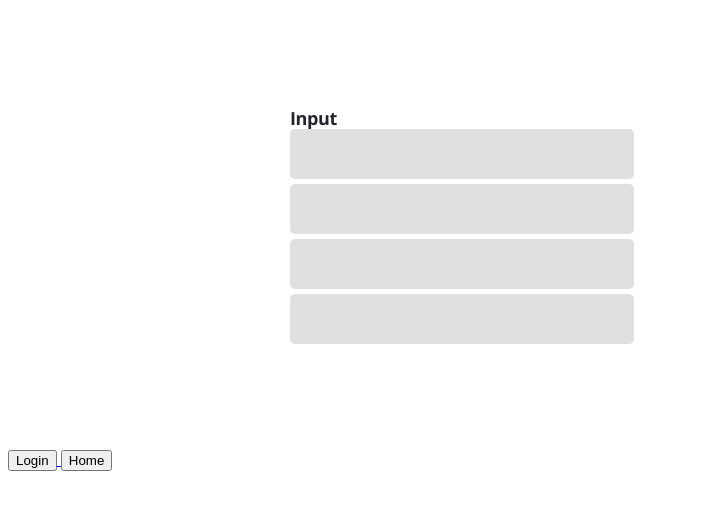
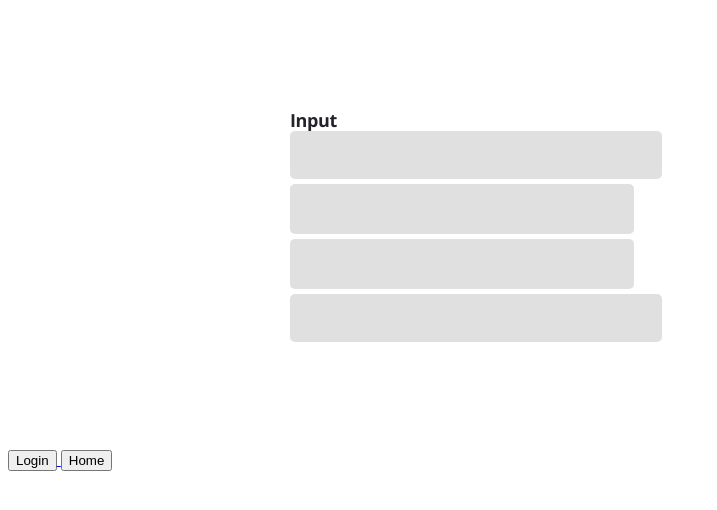
Before and after one commit to MarjadeSordi/mentoria_reactjs, a React (Create React App) app in the folder mentoria-web-app/: page /cadastro in a window 1280 px wide. Shown: the top 510 px of the page, without its empty margins (0-717 px from the left). Built offline with nearby package versions, Linux system fonts and the light colour scheme.

Commit message:
Adding padding and border to input

```diff
--- a/mentoria-web-app/src/style.js
+++ b/mentoria-web-app/src/style.js
@@ -210,6 +210,8 @@ export const StyledForm = styled.form `
 export const StyledInput = styled.input`
     display: block;
     border:none;
+    padding: 0 1rem;
+    border: ${(props) => props.error ? '3px solid #EB5757' : ''};
     ${StyleFormShared}
 `
 
```
